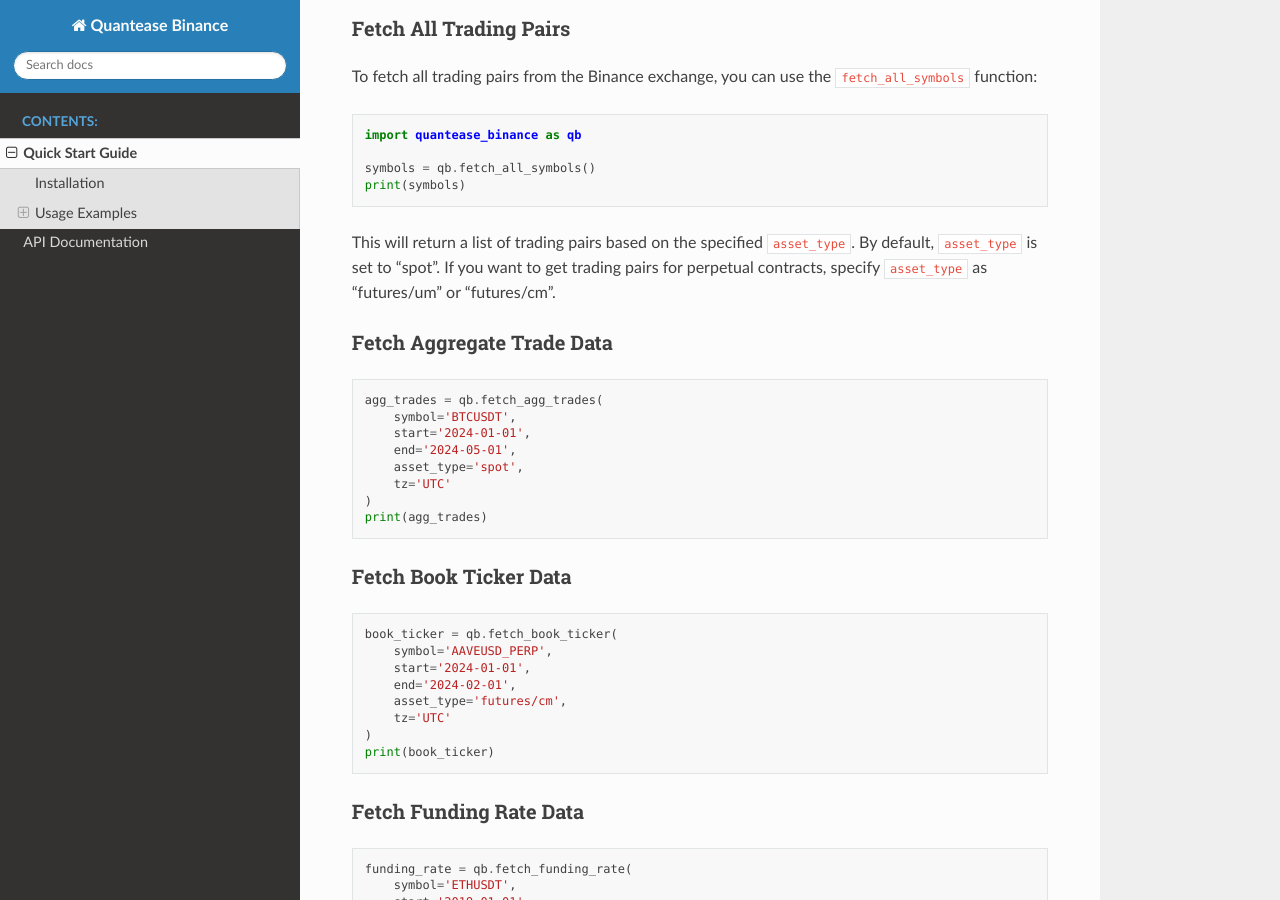
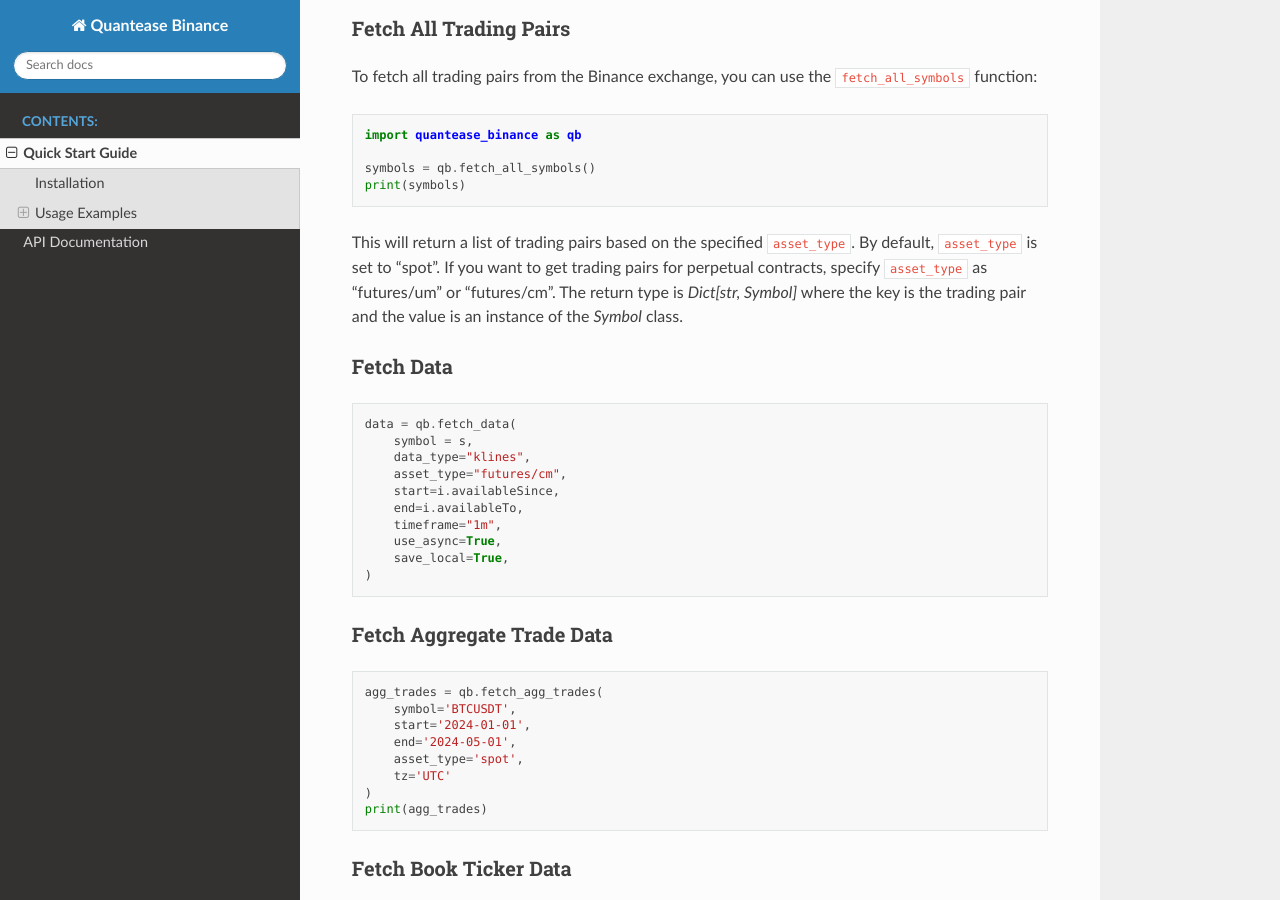
Before and after one commit to RiverTrading/quantease-binance, a Sphinx documentation site: the page built from docs/quickstart.rst, in a window 1280 px wide and 900 px high, scrolled down 372 px. Built offline with Sphinx 7.4.7 and the Read the Docs theme 2.0.0, drawn with Linux system fonts in a browser that asks for light colours.

Commit message:
Refactor import statements to use quantease_binance for fetching data Add use_async and save_local parameters to fetch_data function Update quickstart documentation with examples for fetch_data function

```diff
--- a/docs/api.rst
+++ b/docs/api.rst
@@ -106,6 +106,8 @@ fetch_data
    :param datetime end: End time for the data request.
    :param str tz: Timezone for the returned DataFrame's datetime parameters. Default is "UTC".
    :param str timeframe: Kline interval. Default is None.
+   :param bool use_async: Whether to use asynchronous requests. Default is False. It would increase the speed of the data fetching process but may cause issues with the Binance API rate limits.
+   :param bool save_local: Whether to save the fetched data locally. Default is False. The data will be saved in the ``.cache`` directory.
    :return: A pandas DataFrame containing the requested data.
    :rtype: DataFrame
 
--- a/docs/quickstart.rst
+++ b/docs/quickstart.rst
@@ -25,7 +25,24 @@ To fetch all trading pairs from the Binance exchange, you can use the ``fetch_al
    symbols = qb.fetch_all_symbols()
    print(symbols)
 
-This will return a list of trading pairs based on the specified ``asset_type``. By default, ``asset_type`` is set to "spot". If you want to get trading pairs for perpetual contracts, specify ``asset_type`` as "futures/um" or "futures/cm".
+This will return a list of trading pairs based on the specified ``asset_type``. By default, ``asset_type`` is set to "spot". If you want to get trading pairs for perpetual contracts, specify ``asset_type`` as "futures/um" or "futures/cm". The return type is `Dict[str, Symbol]` where the key is the trading pair and the value is an instance of the `Symbol` class.
+
+Fetch Data
+^^^^^^^^^^^^^^^^^^^^^^^^^^
+
+.. code-block:: python
+
+   data = qb.fetch_data(
+       symbol = s,
+       data_type="klines",
+       asset_type="futures/cm",
+       start=i.availableSince,
+       end=i.availableTo,
+       timeframe="1m",
+       use_async=True,
+       save_local=True,
+   )
+
 
 Fetch Aggregate Trade Data
 ^^^^^^^^^^^^^^^^^^^^^^^^^^
```
